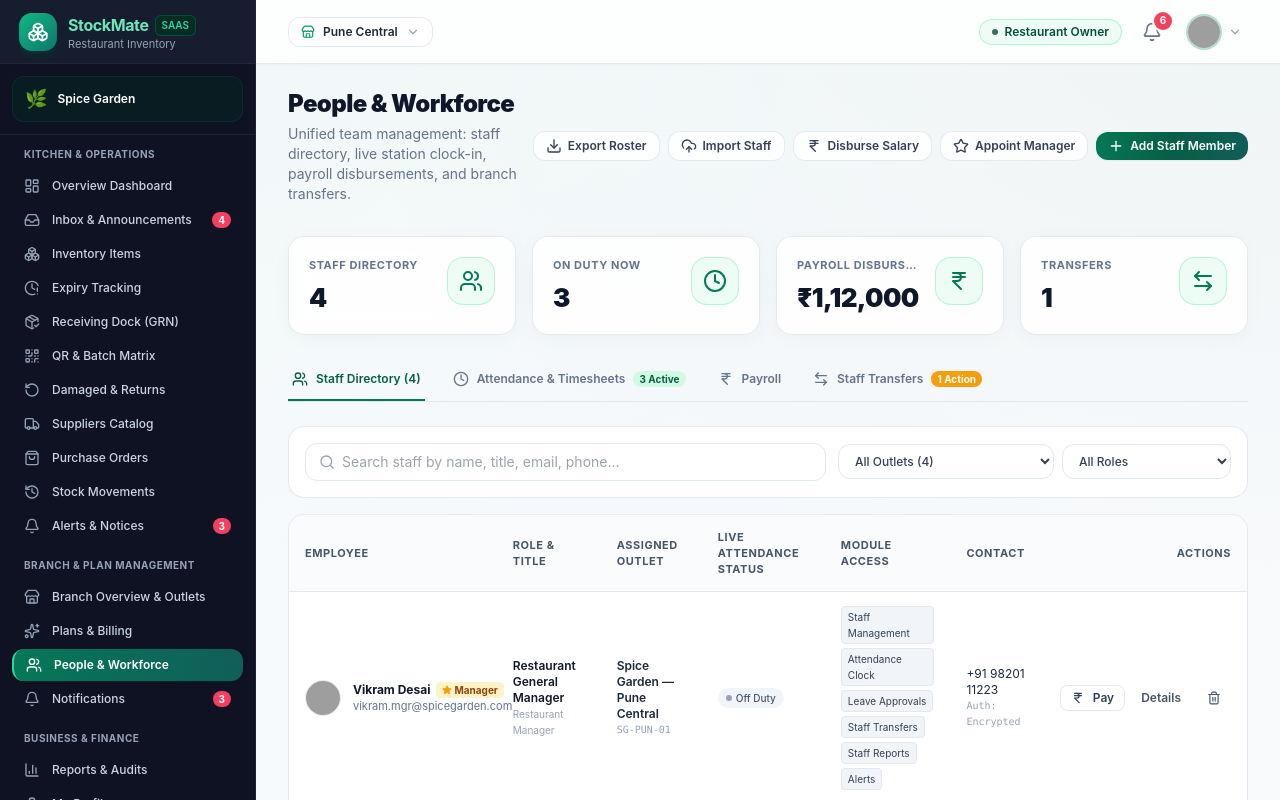
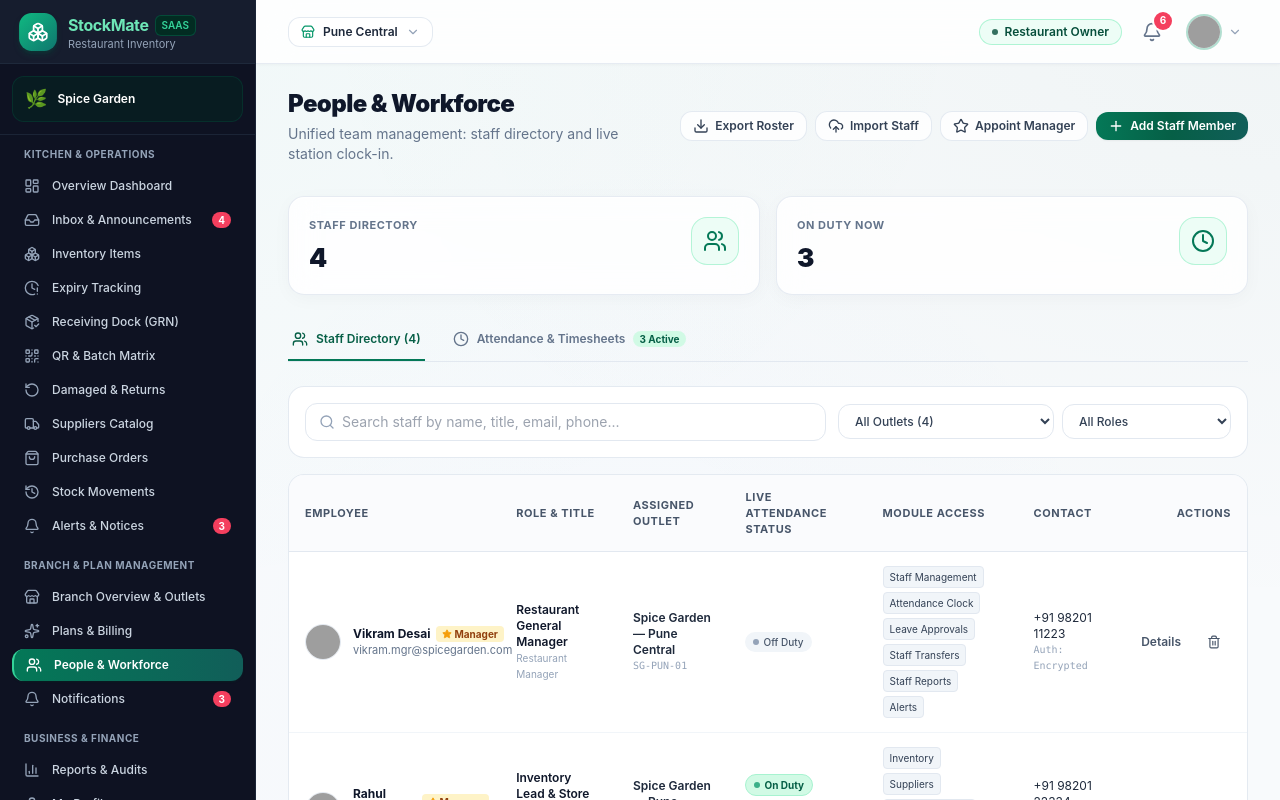
Before and after one commit to nishantjogii10/Saas-Platform, a React (Vite) app: page /#/workforce in a window 1280 px wide. Built offline with nearby package versions, Linux system fonts and the light colour scheme; grey boxes are pictures that could not be loaded.

Commit message:
feat(workforce): remove staff transfers and payroll sections for restaurant owner

```diff
--- a/src/pages/restaurant/WorkforcePage.jsx
+++ b/src/pages/restaurant/WorkforcePage.jsx
@@ -102,7 +102,8 @@ export const WorkforcePage = () => {
 
   // Active Tab: 'roster' | 'attendance' | 'leave' | 'payroll' | 'transfers'
   const initialTab = searchParams.get('tab') || 'roster';
-  const resolvedTab = (initialTab === 'calendar' || initialTab === 'leave') && isOwner ? 'roster' : initialTab;
+  const ownerBlockedTabs = ['calendar', 'leave', 'payroll', 'transfers'];
+  const resolvedTab = ownerBlockedTabs.includes(initialTab) && isOwner ? 'roster' : initialTab;
   const [activeTab, setActiveTab] = useState(resolvedTab);
 
   // Search & Filter State
@@ -274,6 +275,7 @@ export const WorkforcePage = () => {
 
   // Tab change handler
   const handleTabChange = (tab) => {
+    if (isOwner && ownerBlockedTabs.includes(tab)) return;
     setActiveTab(tab);
     setSearchParams({ tab });
   };
@@ -395,7 +397,7 @@ export const WorkforcePage = () => {
         title="People &amp; Workforce"
         subtitle={
           isOwner
-            ? 'Unified team management: staff directory, live station clock-in, payroll disbursements, and branch transfers.'
+            ? 'Unified team management: staff directory and live station clock-in.'
             : 'Unified team management: staff directory, live station clock-in, leave approvals, payroll disbursements, and branch transfers.'
         }
         actions={
@@ -418,6 +420,7 @@ export const WorkforcePage = () => {
                 Import Staff
               </Button>
             )}
+            {!isOwner && (
               <Button
                 variant="outline"
                 size="sm"
@@ -429,6 +432,7 @@ export const WorkforcePage = () => {
               >
                 Disburse Salary
               </Button>
+            )}
             {!isOwner && (
               <Button
                 variant="outline"
@@ -465,7 +469,7 @@ export const WorkforcePage = () => {
       />
 
       {/* KPI Cards */}
-      <div className={`grid grid-cols-2 sm:grid-cols-2 ${isOwner ? 'lg:grid-cols-4' : 'lg:grid-cols-5'} gap-3 sm:gap-4`}>
+      <div className={`grid grid-cols-2 sm:grid-cols-2 ${isOwner ? 'lg:grid-cols-2' : 'lg:grid-cols-5'} gap-3 sm:gap-4`}>
         <StatCard
           title="Staff Directory"
           value={totalEmployees}
@@ -492,6 +496,7 @@ export const WorkforcePage = () => {
             onClick={() => handleTabChange('leave')}
           />
         )}
+        {!isOwner && (
           <StatCard
             title="Payroll Disbursed"
             value={formatINR(totalMonthlyPayrollDisbursed)}
@@ -500,6 +505,8 @@ export const WorkforcePage = () => {
             variant="default"
             onClick={() => handleTabChange('payroll')}
           />
+        )}
+        {!isOwner && (
           <StatCard
             title="Transfers"
             value={pendingTransfersCount}
@@ -508,6 +515,7 @@ export const WorkforcePage = () => {
             variant={pendingTransfersCount > 0 ? 'warning' : 'default'}
             onClick={() => handleTabChange('transfers')}
           />
+        )}
       </div>
 
       {/* Navigation Tabs */}
@@ -580,6 +588,7 @@ export const WorkforcePage = () => {
           )}
 
           {/* Tab 4: Payroll */}
+          {!isOwner && (
             <button
               onClick={() => handleTabChange('payroll')}
               className={`py-3 px-1 border-b-2 font-semibold text-xs flex items-center gap-2 transition-colors whitespace-nowrap ${
@@ -591,8 +600,10 @@ export const WorkforcePage = () => {
               <IndianRupee className="w-4 h-4" />
               <span>Payroll</span>
             </button>
+          )}
 
           {/* Tab 5: Staff Transfers */}
+          {!isOwner && (
             <button
               onClick={() => handleTabChange('transfers')}
               className={`py-3 px-1 border-b-2 font-semibold text-xs flex items-center gap-2 transition-colors whitespace-nowrap ${
@@ -609,6 +620,7 @@ export const WorkforcePage = () => {
                 </span>
               )}
             </button>
+          )}
         </nav>
       </div>
 
@@ -777,6 +789,7 @@ export const WorkforcePage = () => {
 
                           <td className="py-3.5 px-4 text-right">
                             <div className="flex items-center justify-end gap-1.5">
+                              {!isOwner && (
                                 <Button
                                   variant="outline"
                                   size="xs"
@@ -790,6 +803,7 @@ export const WorkforcePage = () => {
                                   <IndianRupee className="w-3.5 h-3.5 mr-0.5" />
                                   Pay
                                 </Button>
+                              )}
 
                               {!isOwner && (
                                 <Button
@@ -1286,7 +1300,7 @@ export const WorkforcePage = () => {
       )}
 
       {/* TAB 4: PAYROLL */}
-      {activeTab === 'payroll' && (
+      {!isOwner && activeTab === 'payroll' && (
         <div className="space-y-6">
           <div className="p-5 rounded-2xl bg-white border border-slate-200/90 shadow-xs flex flex-col sm:flex-row sm:items-center justify-between gap-4">
             <div>
@@ -1446,7 +1460,7 @@ export const WorkforcePage = () => {
       )}
 
       {/* TAB 5: STAFF TRANSFERS */}
-      {activeTab === 'transfers' && (
+      {!isOwner && activeTab === 'transfers' && (
         <div className="space-y-4">
           <div className="p-4 rounded-2xl bg-white border border-slate-200/90 shadow-xs space-y-3">
             <div className="flex flex-col md:flex-row items-stretch md:items-center justify-between gap-3">
@@ -1927,7 +1941,7 @@ export const WorkforcePage = () => {
       </Modal>
 
       {/* Reject Transfer Modal */}
-      {rejectingTransfer && (
+      {rejectingTransfer && !isOwner && (
         <Modal
           isOpen={!!rejectingTransfer}
           onClose={() => setRejectingTransfer(null)}
@@ -1965,7 +1979,7 @@ export const WorkforcePage = () => {
       )}
 
       {/* Audit Log Modal */}
-      {selectedTransferForAudit && (
+      {selectedTransferForAudit && !isOwner && (
         <Modal
           isOpen={!!selectedTransferForAudit}
           onClose={() => setSelectedTransferForAudit(null)}
@@ -2138,7 +2152,7 @@ export const WorkforcePage = () => {
 
       {/* Salary Disbursement Modal */}
       <ProcessSalaryModal
-        isOpen={isSalaryModalOpen}
+        isOpen={isSalaryModalOpen && !isOwner}
         onClose={() => {
           setIsSalaryModalOpen(false);
           setSalaryTargetStaff(null);
@@ -2148,7 +2162,7 @@ export const WorkforcePage = () => {
 
       {/* Salary Slip Inspection Modal */}
       <SalarySlipModal
-        isOpen={!!viewingSalarySlip}
+        isOpen={!!viewingSalarySlip && !isOwner}
         onClose={() => setViewingSalarySlip(null)}
         paymentRecord={viewingSalarySlip}
       />
```
Lines whose indentation alone changed are shown as unchanged.
